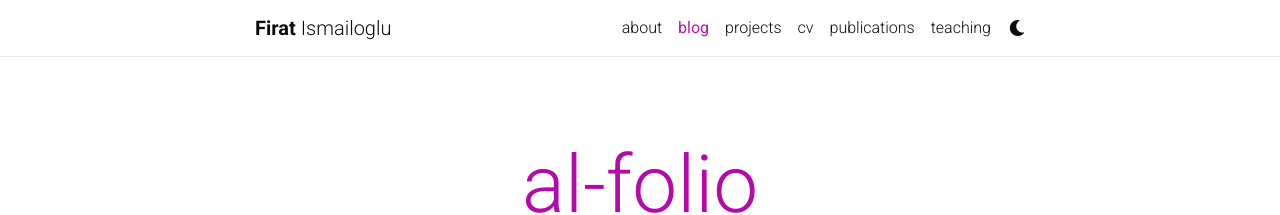
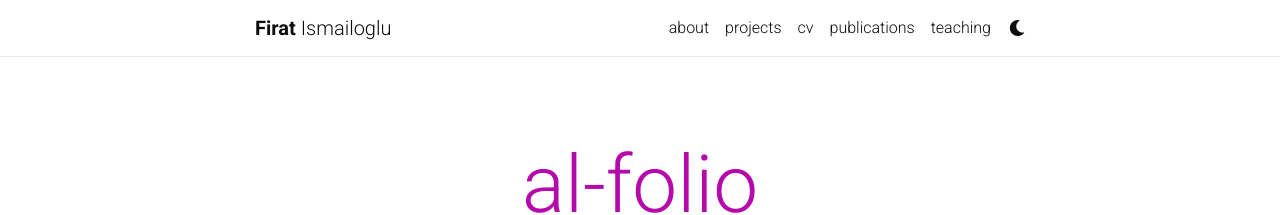
Before and after one commit to FiratIsmailoglu/firatismailoglu.github.io, a Jekyll site: the page built from blog/index.html, in a window 1280 px wide. Shown: the top 215 px of the page. Built offline with Jekyll 4.4.1, drawn with Linux system fonts in a browser that asks for light colours; the list of posts is cut into pages by our own code; comment, search, counter and statistics services are not loaded; a style sheet for code colours, icons or effects is not loaded.

Commit message:
Update _config.yml

```diff
--- a/_config.yml
+++ b/_config.yml
@@ -116,7 +116,7 @@
 # -----------------------------------------------------------------------------
 
 blog_name: al-folio # blog_name will be displayed in your blog page
-blog_nav_title: blog # your blog must have a title for it to be displayed in the nav bar
+blog_nav_title:
 blog_description: a simple whitespace theme for academics
 permalink: /blog/:year/:title/
 
```
